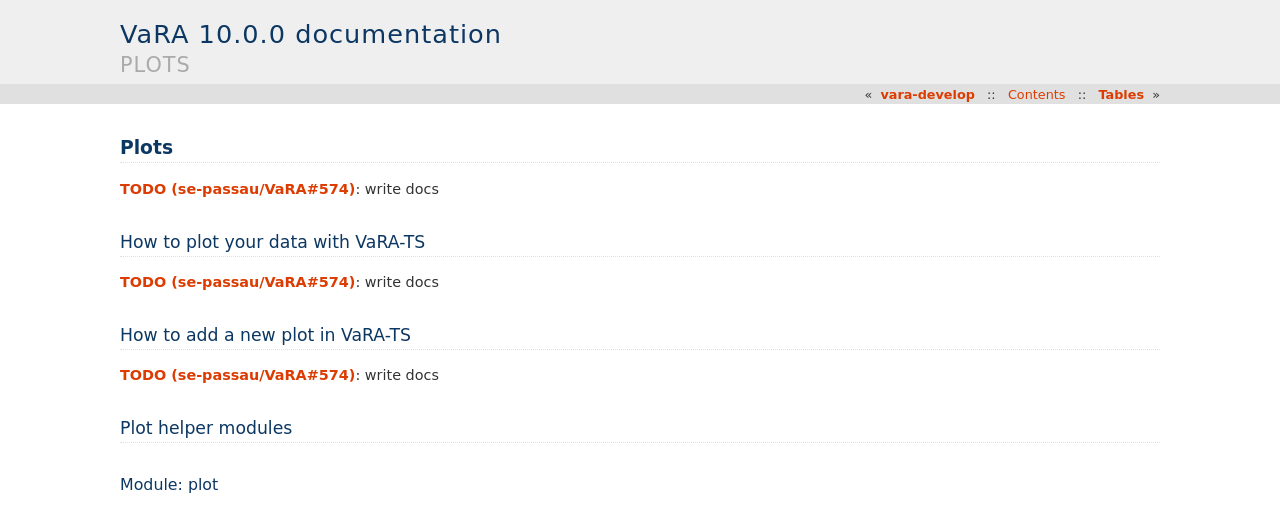
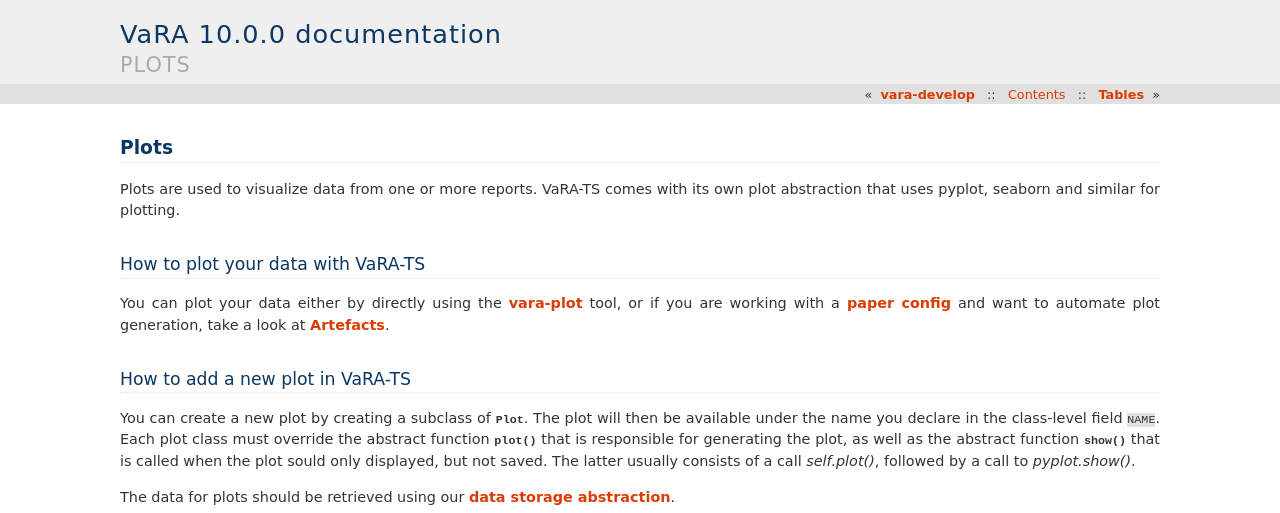
Before and after one commit to se-sic/VaRA-Tool-Suite, a Sphinx documentation site: the page built from docs/source/vara-ts-api/plots.rst, in a window 1280 px wide, cut to the strip 0-513 px from the top of the page. Built offline with Sphinx 7.4.7, drawn with Linux system fonts in a browser that asks for light colours.

Commit message:
Add table docs

```diff
--- a/docs/source/vara-ts-api/plots.rst
+++ b/docs/source/vara-ts-api/plots.rst
@@ -1,19 +1,23 @@
 Plots
 =====
 
-`TODO (se-passau/VaRA#574) <https://github.com/se-passau/VaRA/issues/574>`_: write docs
+Plots are used to visualize data from one or more reports. VaRA-TS comes with its own plot abstraction that uses pyplot, seaborn and similar for plotting.
 
 
 How to plot your data with VaRA-TS
 ----------------------------------
 
-`TODO (se-passau/VaRA#574) <https://github.com/se-passau/VaRA/issues/574>`_: write docs
+You can plot your data either by directly using the :ref:`vara-plot` tool, or if you are working with a :ref:`paper config<How to use paper configs>` and want to automate plot generation, take a look at :ref:`artefacts`.
 
 How to add a new plot in VaRA-TS
 --------------------------------
 
-`TODO (se-passau/VaRA#574) <https://github.com/se-passau/VaRA/issues/574>`_: write docs
+You can create a new plot by creating a subclass of :class:`~varats.plots.plot.Plot`.
+The plot will then be available under the name you declare in the class-level field ``NAME``.
+Each plot class must override the abstract function :func:`~varats.plots.plot.Plot.plot()` that is responsible for generating the plot, as well as the abstract function :func:`~varats.plots.plot.Plot.show()` that is called when the plot sould only displayed, but not saved.
+The latter usually consists of a call `self.plot()`, followed by a call to `pyplot.show()`.
 
+The data for plots should be retrieved using our :ref:`data storage abstraction<Data management>`.
 
 Plot helper modules
 -------------------
--- a/docs/source/vara-ts-api/tables.rst
+++ b/docs/source/vara-ts-api/tables.rst
@@ -17,6 +17,7 @@
 Each table class must override the abstract function :func:`~varats.tables.table.Table.tabulate()` that returns a string of the rendered table.
 By convention, the returned string should be produced by `python-tabulate`'s ``tabulate()`` function using the table class' :attr:`~varats.tables.table.Table.format` attribute.
 
+The data for tables should be retrieved using our :ref:`data storage abstraction<Data management>`.
 
 Table helper modules
 --------------------
```
